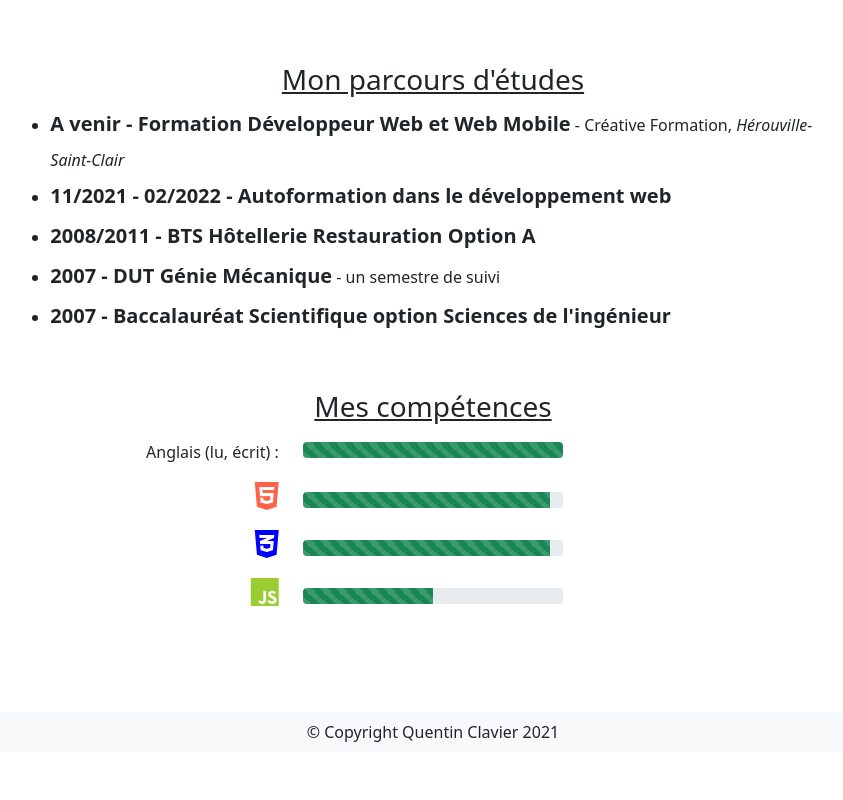
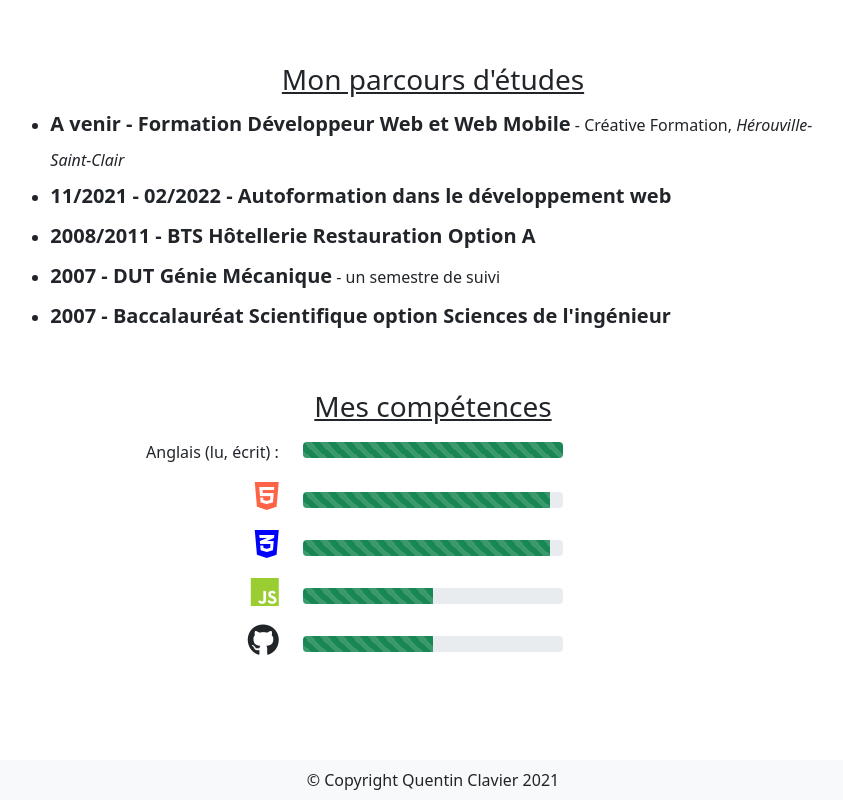
Before and after one commit to ClavierQuentin/transition_pro, a plain HTML site: page studies.html in a window 1280 px wide. Shown: the part 1027-1827 px from the top of the page, without its empty margins (207-1050 px from the left). Before the commit the page ends 1779 px from the top, so only its background shows below. Drawn offline with nearby package versions, Linux system fonts and the light colour scheme.

Commit message:
new icon

```diff
--- a/studies.html
+++ b/studies.html
@@ -116,6 +116,16 @@
                         </div>
                     </div>
                 </div>
+                <div class="row align-items-baseline">
+                    <div class="col-2 col-md-4 ">
+                        <p class="d-flex justify-content-end fab fa-github fa-2x"></p>
+                    </div>
+                    <div class="col-10 col-md-4">
+                        <div class="progress">
+                            <div class="progress-bar progress-bar-striped progress-bar-animated bg-success" role="progressbar" aria-valuenow="50" aria-valuemin="0" aria-valuemax="100" style="width: 50%"></div>
+                        </div>
+                    </div>
+                </div>
             </section>
         </div>
 
```
